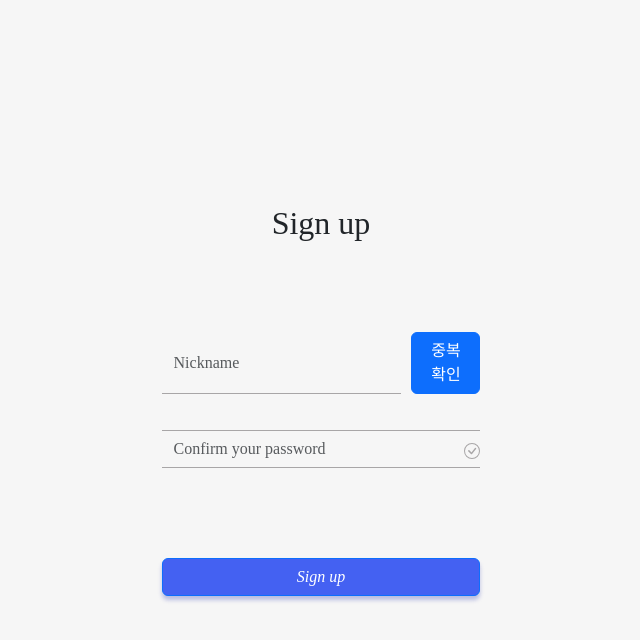
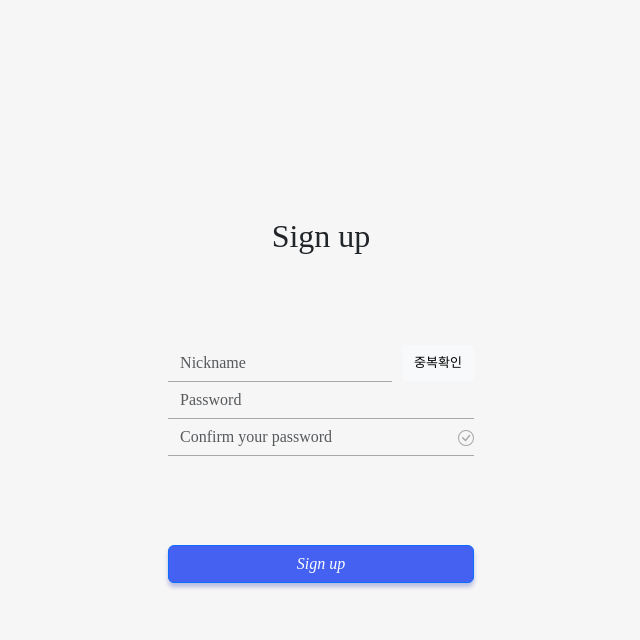
Before and after one commit to pda4Team7/pda_project, a React (Vite) app in the folder myapp/onmysubway/: page /login in a window 1280 px wide. Both pictures are taken after a click on the button "Sign up". Shown: the top 640 px of the page, without its empty margins (319-959 px from the left). Built offline with nearby package versions, Linux system fonts and the light colour scheme; a web font is replaced by a local one.

Commit message:
[desgin] css 수정

```diff
--- a/myapp/onmysubway/src/components/login-page/Login.jsx
+++ b/myapp/onmysubway/src/components/login-page/Login.jsx
@@ -62,7 +62,7 @@ const Login = () => {
               <Form.Control
                 className="login-input"
                 type="text"
-                placeholder="Enter Email"
+                placeholder="Your Nickname"
                 style={{ fontStyle: "italic" }}
                 value={nickname}
                 onChange={(e) => setNickname(e.target.value)}
--- a/myapp/onmysubway/src/components/signup-page/SignUp.jsx
+++ b/myapp/onmysubway/src/components/signup-page/SignUp.jsx
@@ -103,11 +103,12 @@ const SignUp = () => {
                         value={nickname}
                         onChange={(e) => setNickname(e.target.value)}
                     />
-                    <Button id="btn-nicknamecheck" onClick={handleNameCheck}>중복확인</Button>
-                    </div>
+                    <Button variant="light" id="btn-nicknamecheck" onClick={handleNameCheck}>중복확인</Button>
+                  </div>
+                  <div className='password-input-group'>
                     <Form.Control id='signup-password'
                         type="Password"
-                        plaeholder="Password"
+                        placeholder="Password"
                         value={password}
                         onChange={(e) => setPassword(e.target.value)}
                     />
@@ -132,6 +133,7 @@ const SignUp = () => {
 
                     {/* 비밀번호 길이 경고 메시지 */}
                     {passwordLengthWarning}
+                  </div>
                 </div>
             </Form.Group>
             <Button id='btn-signup-submit' variant="primary" type="submit">
--- a/myapp/onmysubway/src/routes/signup/page.css
+++ b/myapp/onmysubway/src/routes/signup/page.css
@@ -1,3 +1,5 @@
+@import "../../index.css";
+
 .signup-box {
     height: 100vh;
     display: flex;
@@ -17,7 +19,7 @@
     gap: 7vmax;
 }
 
-.signup-input-group > input, .nickname-group > input, #signup-passwordcheck {
+.signup-input-group > input, .nickname-group > input, .password-input-group > input, #signup-passwordcheck {
     background-color: transparent;
   border: none;
   border-radius: 0;
@@ -46,6 +48,12 @@
 
 .nickname-group {
     display: flex;
+    gap: 10px;
+    font-size: small;
+    white-space: nowrap;
+}
 
-    gap: 10px;
+.nickname-group > button {
+    font-size: small;
+    border: none;
 }
```
